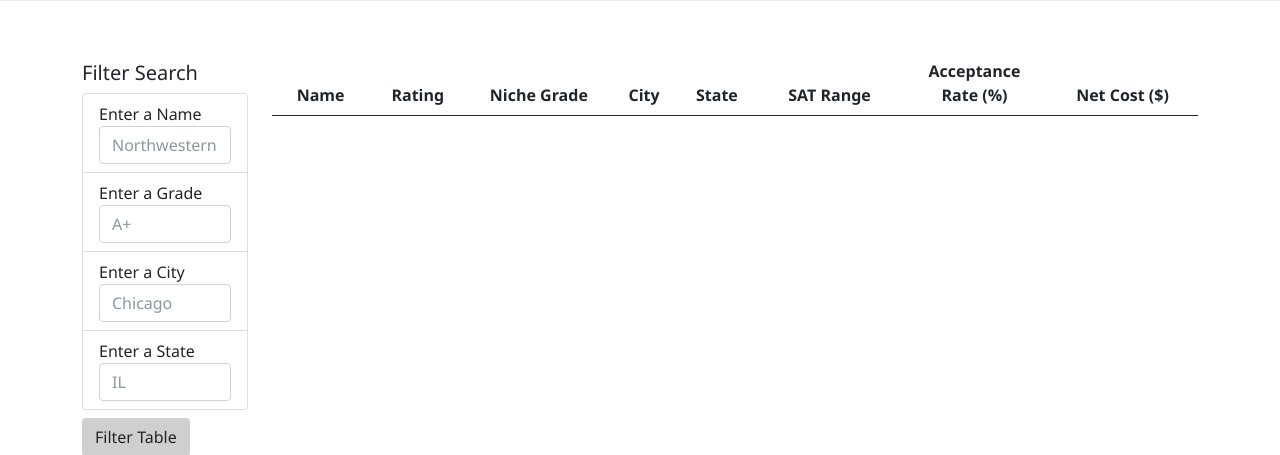
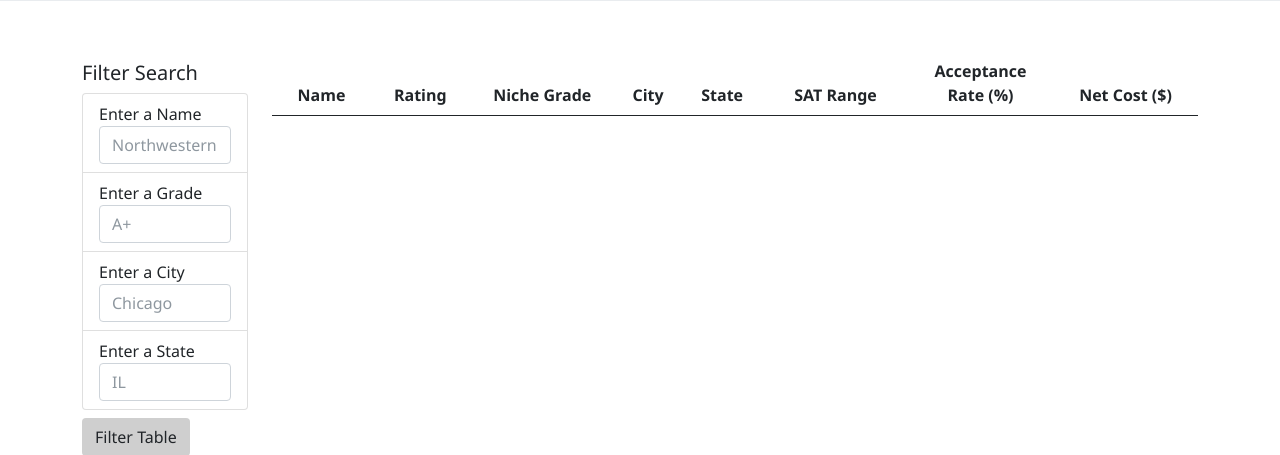
Before and after one commit to ZiboZhao0804/University-Ranking, a Flask app: page /datapage in a window 1280 px wide. Shown: the part 249-704 px from the top of the page. Run offline with Flask 2, Linux system fonts and the light colour scheme; data that the repository does not hold is empty.

Commit message:
updated table head format

```diff
--- a/templates/datapage.html
+++ b/templates/datapage.html
@@ -97,7 +97,7 @@
                   <th class="table-head">State</th>
                   <th class="table-head t-space">SAT Range</th>
                   <th class="table-head t-space">Acceptance Rate (%)</th>
-                  <th class="table-head">Net Cost ($)</th>
+                  <th class="table-head t-space">Net Cost ($)</th>
                 </tr>
               </thead>
               <tbody class="text-center"></tbody>
```
